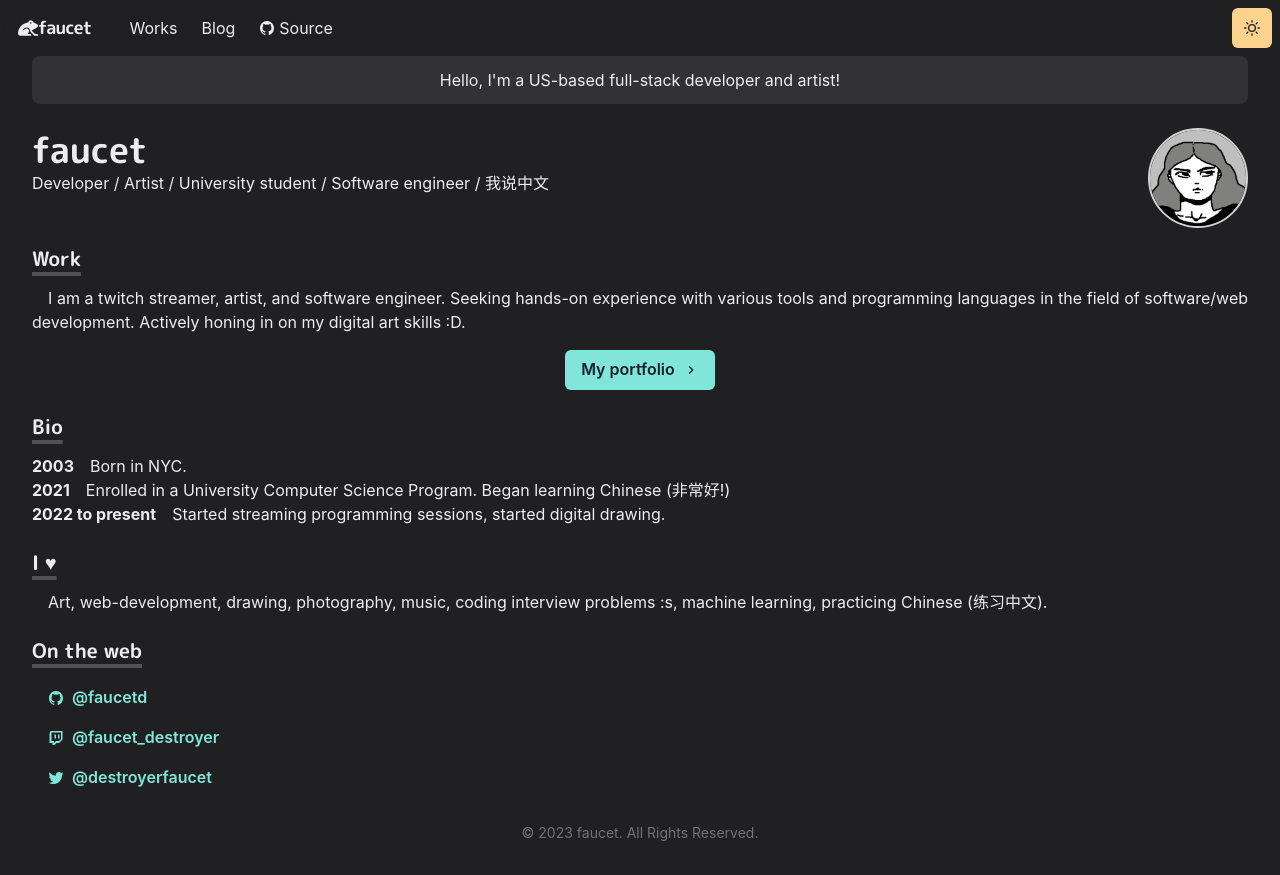
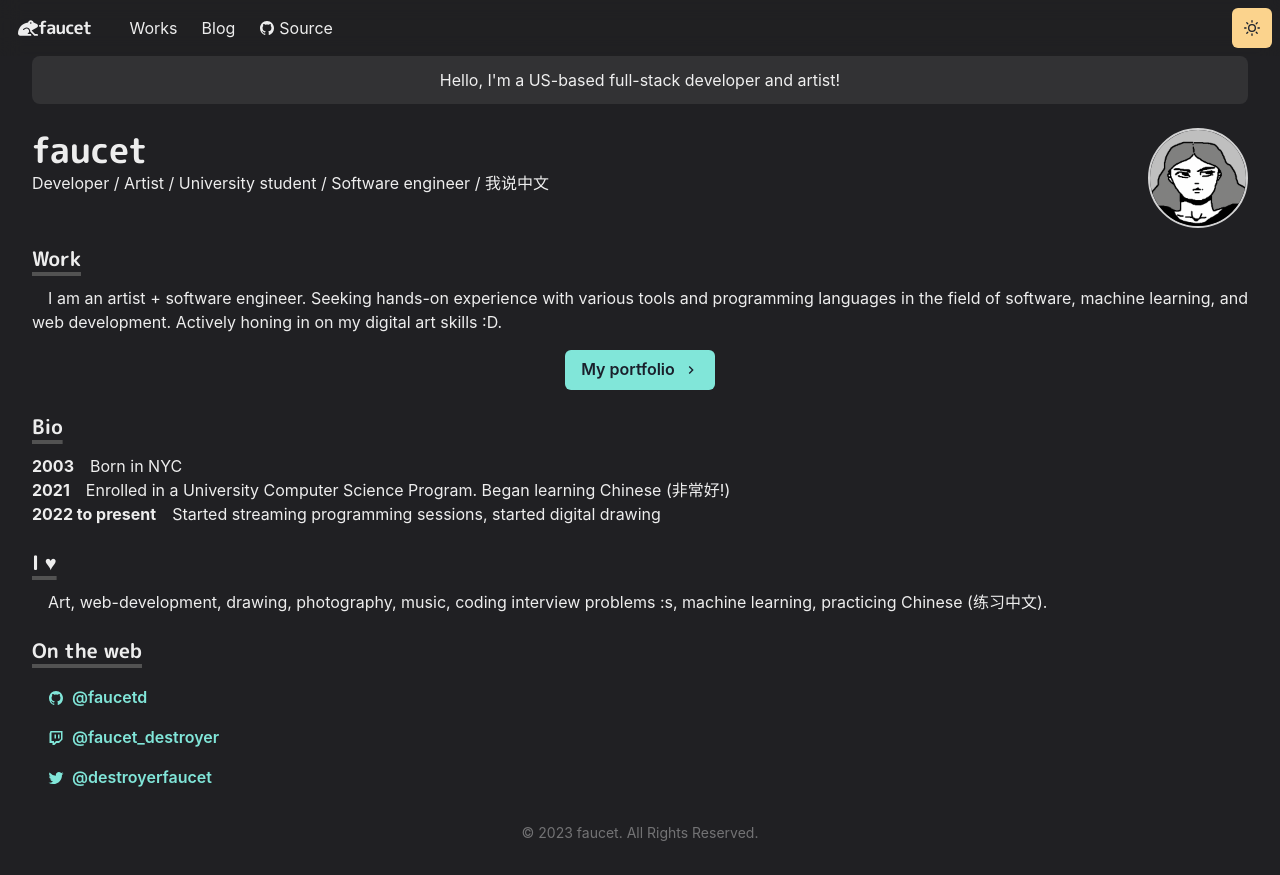
Before and after one commit to faucetd/faucet-homepage, a Next.js app: page / in a window 1280 px wide. Built offline with nearby package versions, Linux system fonts and the light colour scheme.

Commit message:
updated homepage

```diff
--- a/pages/index.js
+++ b/pages/index.js
@@ -36,7 +36,7 @@ const Page = () => {
                 Work
             </Heading>
             <Paragraph>
-I am a twitch streamer, artist, and software engineer. Seeking hands-on experience with various tools and programming languages in the field of software/web development. Actively honing in on my digital art skills :D.</Paragraph>
+I am an artist + software engineer. Seeking hands-on experience with various tools and programming languages in the field of software, machine learning, and web development. Actively honing in on my digital art skills :D.</Paragraph>
 <Box align="center" my={4}><NextLink href="/works">
     <Button rightIcon={<ChevronRightIcon />} colorScheme="teal">My portfolio</Button></NextLink></Box>
         </Section>
@@ -46,13 +46,13 @@ I am a twitch streamer, artist, and software engineer. Seeking hands-on experien
                 Bio
             </Heading>
             <BioSection>
-                <BioYear>2003</BioYear>Born in NYC.
+                <BioYear>2003</BioYear>Born in NYC
             </BioSection>
             <BioSection>
             <BioYear>2021</BioYear>Enrolled in a University Computer Science Program. Began learning Chinese (非常好!)
             </BioSection>
             <BioSection>
-            <BioYear>2022 to present</BioYear>Started streaming programming sessions, started digital drawing.
+            <BioYear>2022 to present</BioYear>Started streaming programming sessions, started digital drawing
             </BioSection>
         </Section>
 
```
